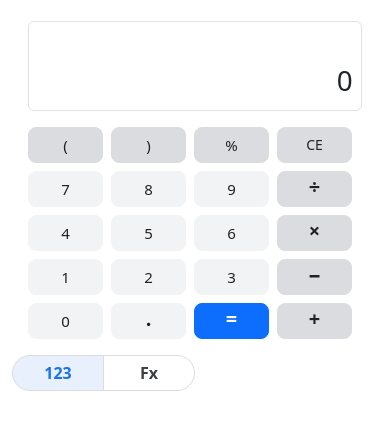
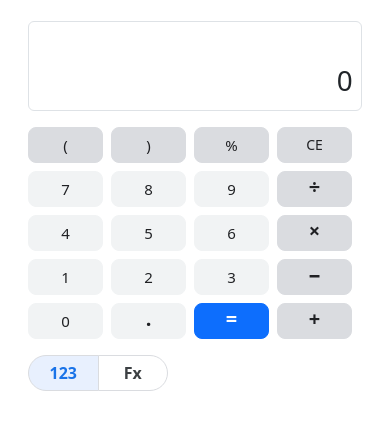
Before and after one commit to r-s-coding/Scientific-Calculator, a plain HTML site: page src/index.html in a window 390 px wide. Shown: the part 79-508 px from the top of the page. Drawn offline with nearby package versions, Linux system fonts and the light colour scheme.

Commit message:
Fixed minor styling issues
1) Updated the spacing between the numeric and scientific layout on the regular screen to be consistent
2) Updated the switch button group of the mobile screen to be left aligned with the numeric buttons

```diff
--- a/src/index.html
+++ b/src/index.html
@@ -15,11 +15,10 @@
         <div class="card text-center border-0">
             <h3>Scientific Calculator</h3>
             <div class="card-body">
-                <!-- <input type="text" class="form-control mb-3 text-end text-bottom fs-1" id="inputBox" placeholder="0" readonly> -->
                 <div class="form-control mb-3 px-4 position-relative" style="height: 90px;">
                     <div id="inputBox" class="fs-1 position-absolute bottom-0 end-0 text-end text-nowrap">0</div>
                 </div>
-                <div class="calculator-container row">
+                <div class="calculator-container row g-2">
                     <!-- Layout for smaller screens with silding transition -->
                     <div class="carousel slide d-md-none col-12">
                         <div class="carousel-inner">
@@ -309,12 +308,13 @@
                         </div>
                     </div>
                 </div>
+                <!-- Toggle button for the smaller screens -->
+                <div class="switch btn-group btn-toggle d-md-none mt-3 position-absolute start-0 px-3">
+                    <button class="btn btn-bd-toggleButton rounded-start-pill fw-bold active">123</button>
+                    <button class="btn btn-bd-toggleButton rounded-end-pill fw-bold">Fx</button>
+                </div>
             </div>
-            <!-- Toggle button for the smaller screens -->
-            <div class="switch btn-group btn-toggle col-6 d-md-none">
-                <button class="btn btn-bd-toggleButton rounded-start-pill fw-bold active">123</button>
-                <button class="btn btn-bd-toggleButton rounded-end-pill fw-bold">Fx</button>
-            </div>
+
         </div>
     </div>
     <script src="https://cdn.jsdelivr.net/npm/bootstrap@5.3.0-alpha3/dist/js/bootstrap.bundle.min.js"
--- a/src/stylesheet.css
+++ b/src/stylesheet.css
@@ -101,3 +101,7 @@
     --bs-btn-active-border-color: rgb(218, 220, 224);
     --bs-btn-active-bg: rgb(232, 240, 254);
 }
+
+.switch {
+    width: 47%;
+}
```
